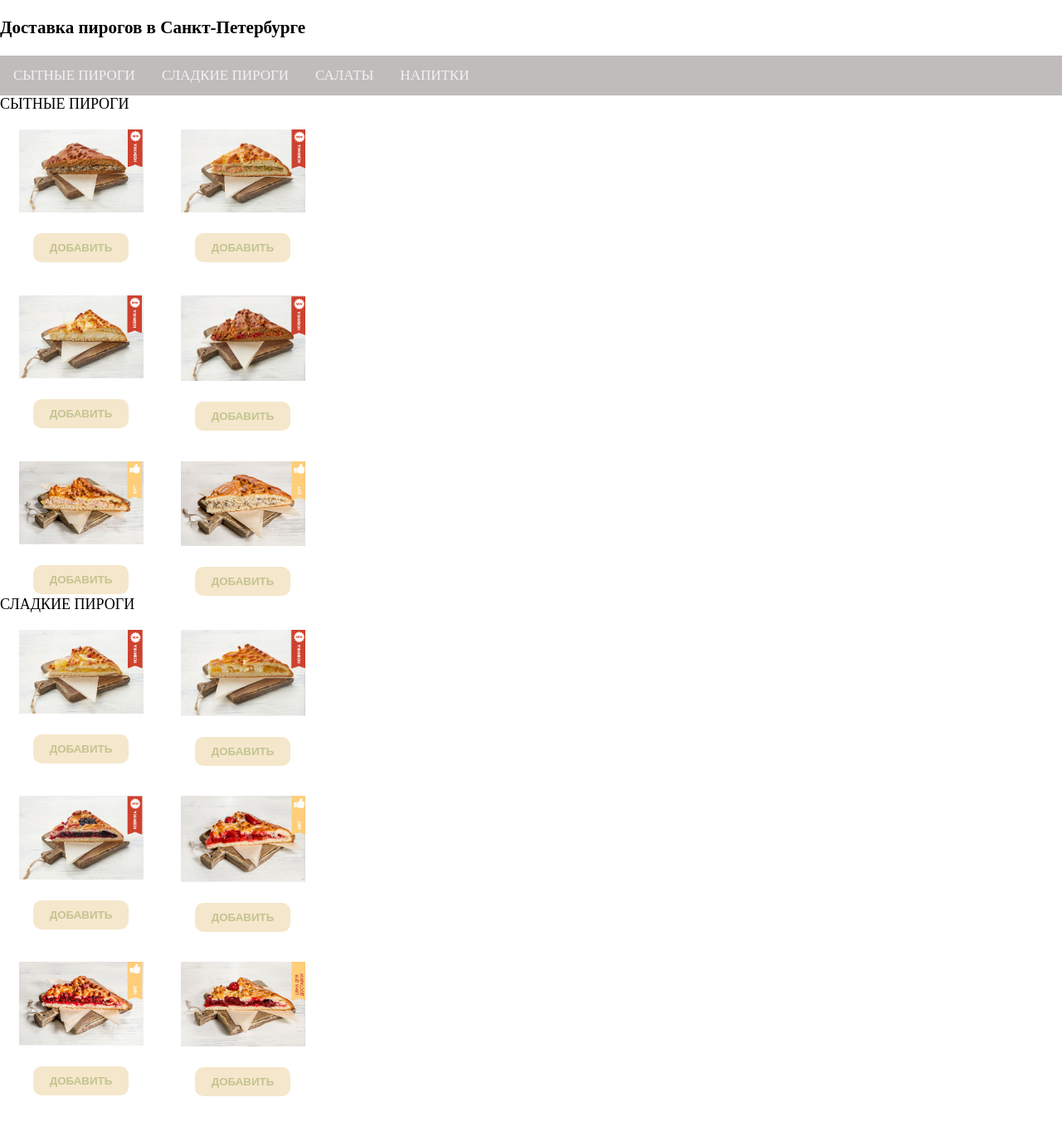
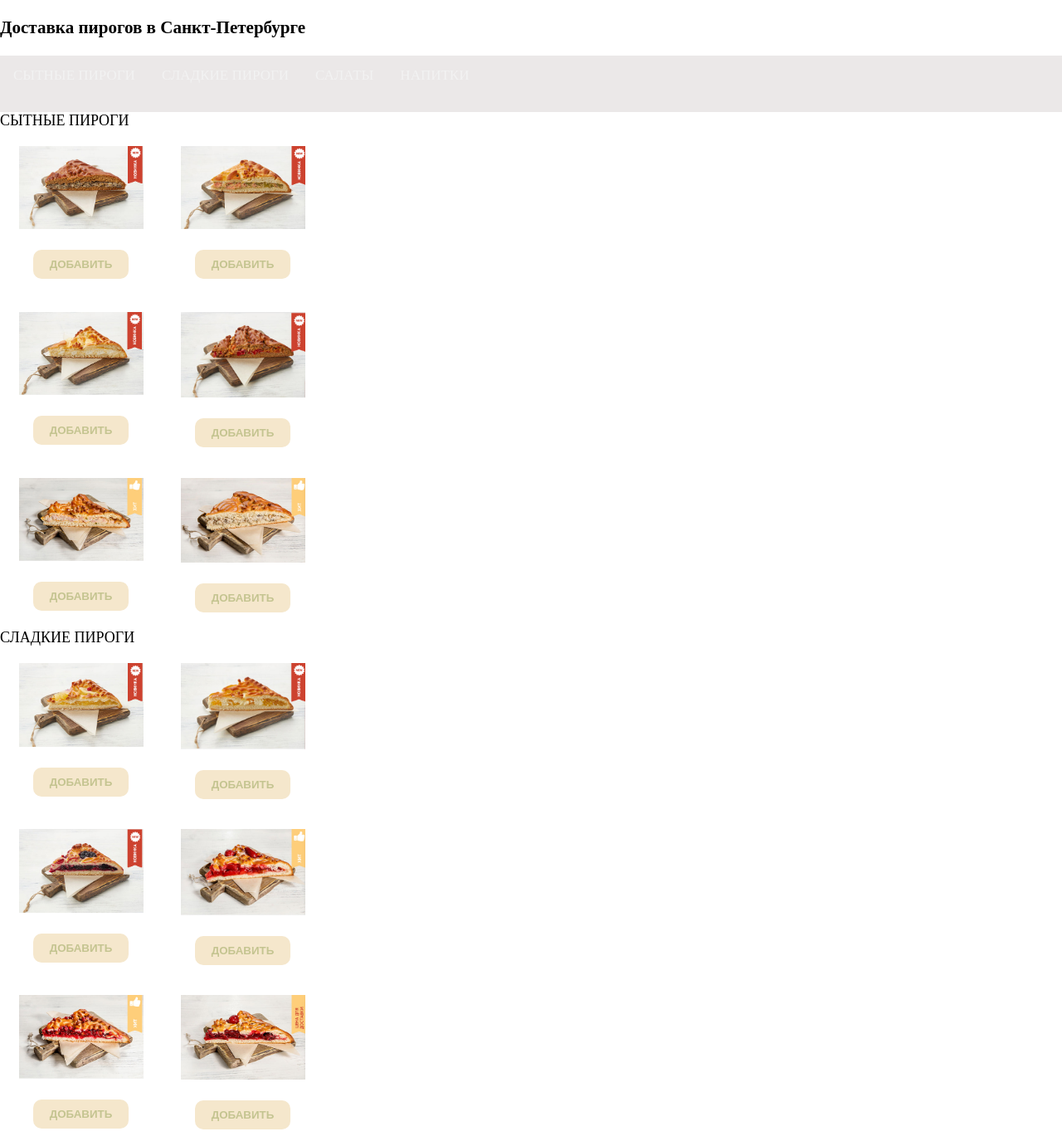
Before and after one commit to mikailyan/mikailyan.github.io, a PHP site: page / in a window 1280 px wide. Shown: the part 60-1441 px from the top of the page at 83% size. Before the commit the page ends 1381 px from the top, so only its background shows below. Run offline with PHP 8.4, Linux system fonts and the light colour scheme; some libraries are stand-ins or nearby versions.

Commit message:
Update style.css

```diff
--- a/style.css
+++ b/style.css
@@ -24,7 +24,8 @@ body {
 
 #navbar {
     overflow: hidden;
-    background-color: #c0bcbc;
+    background-color: #ebe8e8;
+    padding-bottom: 20px;
   }
 
   .sticky {
@@ -57,6 +58,7 @@ body {
     display: grid;
     grid-template-columns: 1fr 1fr;
     grid-template-rows: 200px 200px;
+    padding-bottom: 20px;
 }
 
 .img {
```
